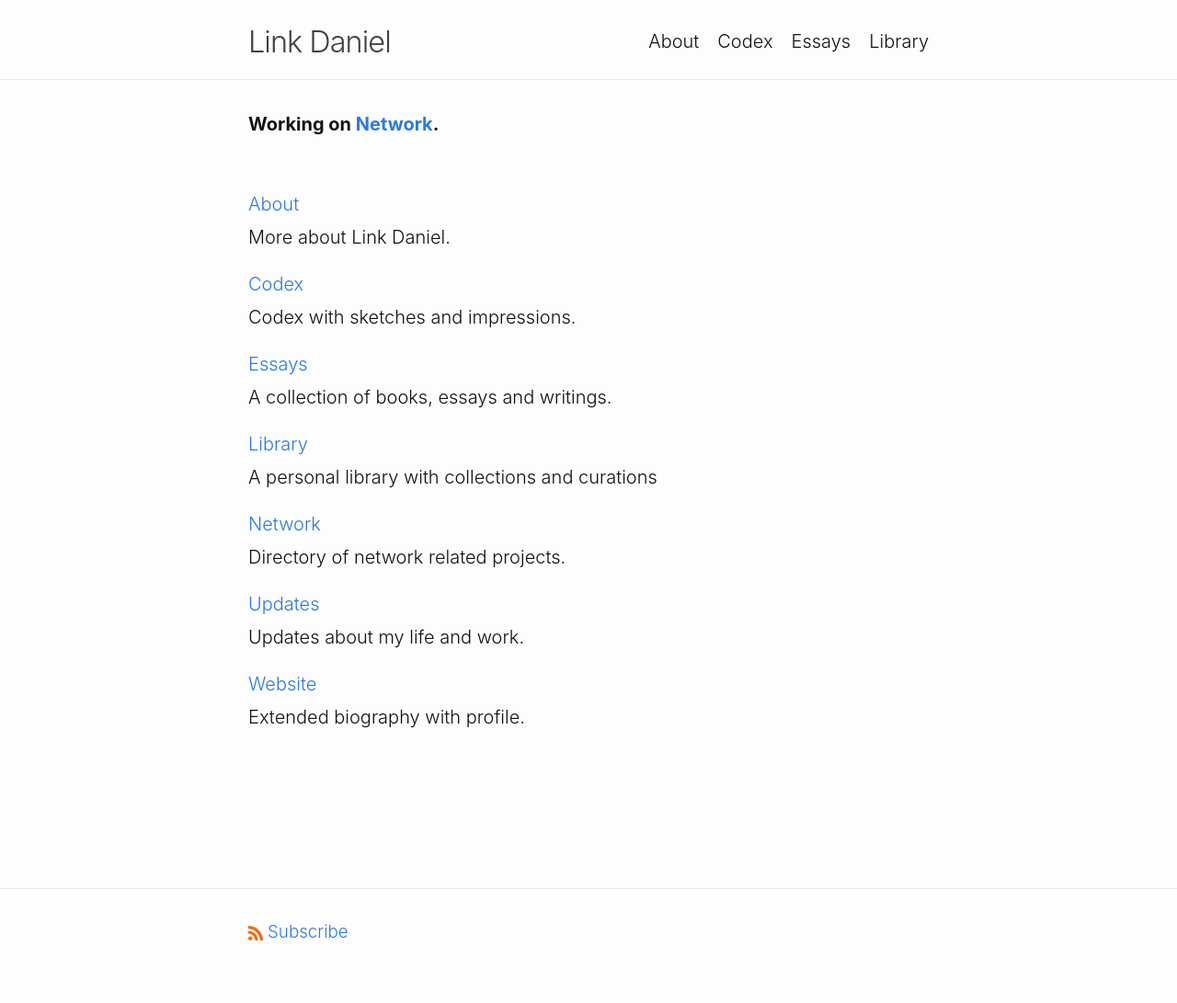
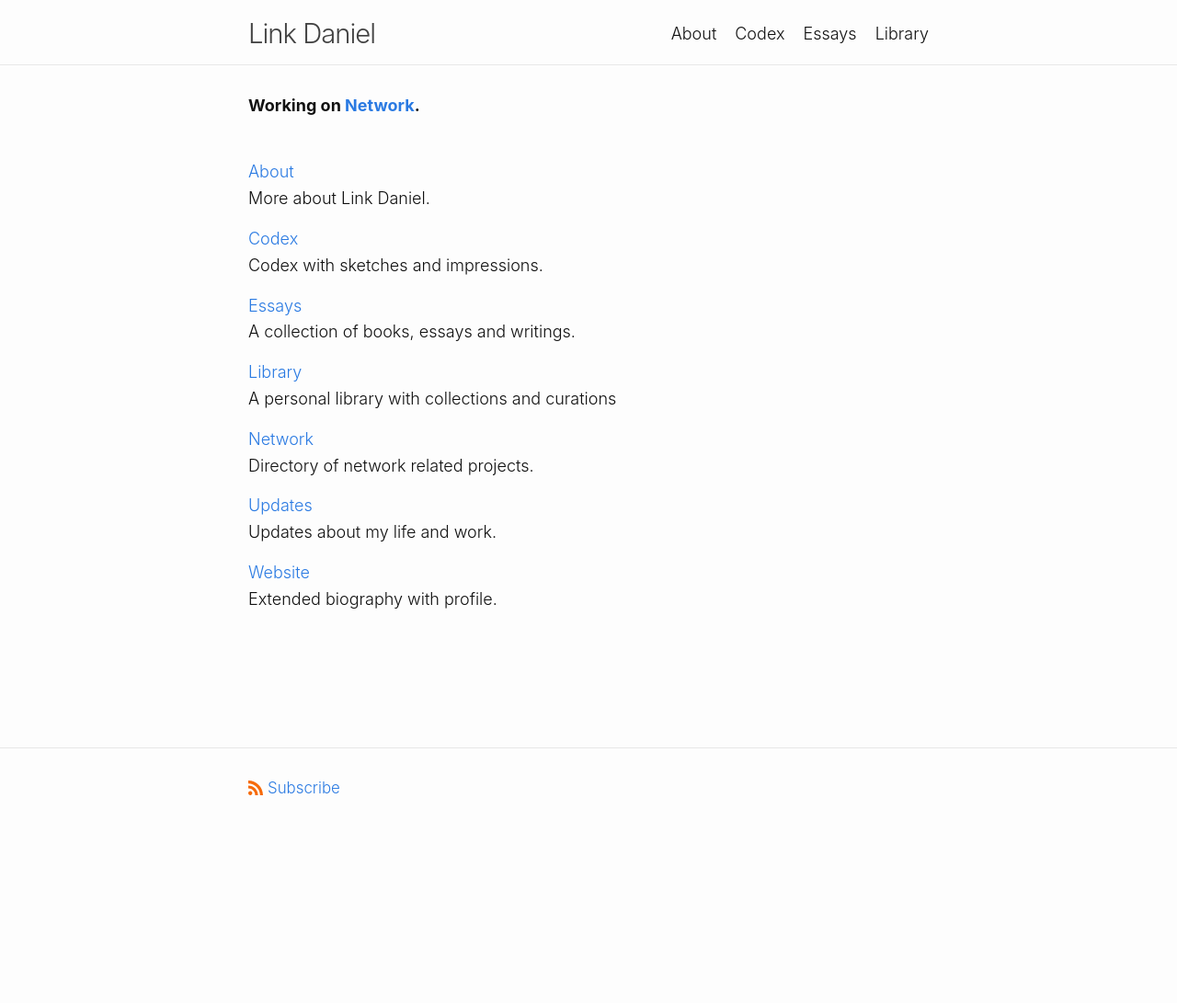
Before and after one commit to link-daniel/link.github.io, a Jekyll site: the page built from index.md, in a window 1280 px wide. Shown: the whole page at 92% size. Built offline with Jekyll 4.4.1, drawn with Linux system fonts in a browser that asks for light colours; after the commit the page ends 931 px from its top, so only the background shows below that.

Commit message:
Update initialize.scss

```diff
--- a/_sass/minima/initialize.scss
+++ b/_sass/minima/initialize.scss
@@ -4,10 +4,10 @@
 
 $base-font-family: -apple-system, system-ui, BlinkMacSystemFont, "Segoe UI", "Segoe UI Symbol", "Segoe UI Emoji", "Apple Color Emoji", Roboto, Helvetica, Arial, sans-serif !default;
 $code-font-family: "Menlo", "Inconsolata", "Consolas", "Roboto Mono", "Ubuntu Mono", "Liberation Mono", "Courier New", monospace;
-$base-font-size:   20px !default;
+$base-font-size:   18px !default;
 $base-font-weight: 300 !default;
 $small-font-size:  $base-font-size * 0.875 !default;
-$base-line-height: 1.8 !default;
+$base-line-height: 1.6 !default;
 
 $spacing-unit:     30px !default;
 
```
